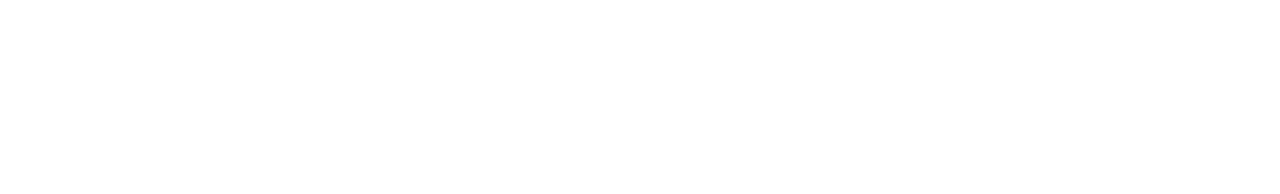
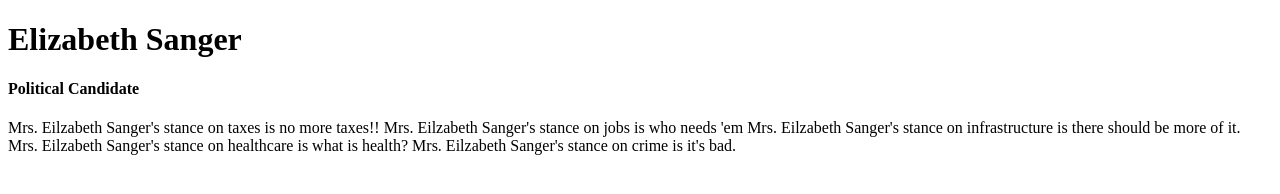
Before and after one commit to RileyMathews/objectPractice, a plain HTML site: page index.html in a window 1280 px wide. Drawn offline with Linux system fonts and the light colour scheme.

Commit message:
finished article generation app

```diff
--- a/app.js
+++ b/app.js
@@ -45,24 +45,29 @@ function editCandidate(property, value) {
 //object containing platform statements on current issues
 const platforms = Object.create({}, {
     taxes: {
+        enumerable: true,
         writable: true,
-        value: "No more taxes!!"
+        value: "no more taxes!!"
     },
     jobs: {
+        enumerable: true,
         writable: true,
-        value: "Jobs are good"
+        value: "jobs are good."
     },
     infrastructure: {
+        enumerable: true,
         writable: true,
-        value: "There should be more of it"
+        value: "there should be more of it."
     },
-    healthCare: {
+    healthcare: {
+        enumerable: true,
         writable: true,
-        value: "What is health?"
+        value: "what is health?"
     },
     crime: {
+        enumerable: true,
         writable: true,
-        value: "It's bad"
+        value: "it's bad."
     }
 })
 
--- a/article.js
+++ b/article.js
@@ -2,3 +2,16 @@
 const article = document.createElement("article")
 article.setAttribute("id", "5")
 document.querySelector("section").appendChild(article)
+
+
+
+
+for (const key in platforms) {
+    if (platforms.hasOwnProperty(key)) {
+        const stance = platforms[key];
+        const issue = key
+        //console.log(candidate.fullName+"'s stance on",issue,"is",stance)
+        let text = document.createTextNode(candidate.fullName+"'s stance on " + issue + " is " + stance + " ")
+        article.appendChild(text)
+    }
+}
--- a/index.html
+++ b/index.html
@@ -8,6 +8,8 @@
 </head>
 
 <body>
+  <h1>Elizabeth Sanger</h1>
+  <h4>Political Candidate</h4>
   <section>
 
   </section>
```
